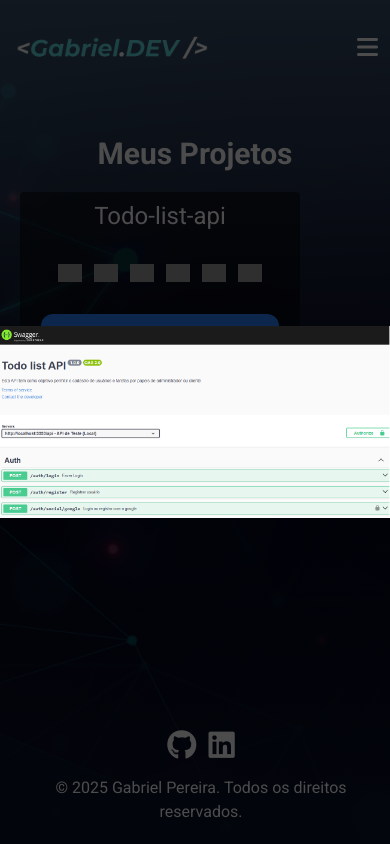
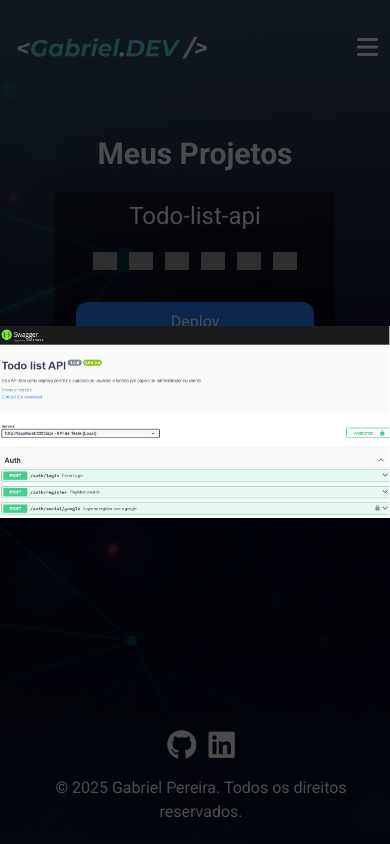
Before and after one commit to gabriel8programmer/portfolio-backend, a website: page projects.html in a window 390 px wide. Both pictures are taken after a click on the element 180 px from the left and 330 px from the top of the page. Drawn offline with Linux system fonts and the light colour scheme; grey boxes are pictures that could not be loaded.

Commit message:
refact: refactoring projects page

```diff
--- a/js/projects.js
+++ b/js/projects.js
@@ -2,6 +2,11 @@
 const carousel = document.querySelector("#projects-carousel")
 const btnPrev = document.querySelector("#btn-prev")
 const btnNext = document.querySelector("#btn-next")
+
+let bodyWidth = null
+let firstCardWidth = null
+let cardStep = null
+let scrollAmount = null
 
 const projects = [
     {
@@ -30,7 +35,13 @@ const getListStacksTemplate = (stackSlugs = []) => {
 }
 
 function toggleOverlay(e) {
-    const el = e.target;
+    let el = null
+
+    if (e.target.tagName === "IMG") {
+        el = e.target.parentNode
+    } else {
+        el = e.target
+    }
 
     el.classList.toggle("bg-black/70")
     el.classList.toggle("fixed")
@@ -38,7 +49,7 @@ function toggleOverlay(e) {
     el.classList.toggle("h-screen")
     el.classList.toggle("top-0")
     el.classList.toggle("left-0")
-    el.classList.toggle("z-10000")
+    el.classList.toggle("z-9999999")
 }
 
 
@@ -50,8 +61,12 @@ const getTemplateProject = ({ title, img, stackSlugs, github, deploy }) => {
           >
             <h4 class="text-2xl text-center p-2">${title}</h4>
 
-            <div onClick="toggleOverlay(event)" class="transition-500 ease-in-out">
-                <img src="${img}" alt="Imagem do projeto (${title})" class="h-full object-contain" />
+            <div onClick="toggleOverlay(event)" class="flex  justify-center items-center cursor-pointer transition-all duration-500">
+                <img
+                    src="${img}"
+                    alt="Projeto (${title})"
+                    class="w-full h-full object-contain max-h-150"
+                />
             </div>
 
             ${listStacks}
@@ -82,7 +97,7 @@ const next = () => {
 const populateCarousel = () => {
     projects.map(project => {
         const templateProject = getTemplateProject(project)
-        carousel.innerHTML = templateProject
+        carousel.innerHTML += templateProject
     })
 }
 
@@ -105,10 +120,10 @@ window.addEventListener("load", () => {
     populateCarousel()
 
     // get card project size
-    const bodyWidth = body.clientWidth
-    const firstCardWidth = carousel.querySelector("div").offsetWidth
-    const cardStep = Math.floor(bodyWidth / firstCardWidth)
-    const scrollAmount = (carousel.querySelector("div").offsetWidth * cardStep)
+    bodyWidth = body.clientWidth
+    firstCardWidth = carousel.querySelector("div").offsetWidth
+    cardStep = Math.floor(bodyWidth / firstCardWidth)
+    scrollAmount = (carousel.querySelector("div").offsetWidth * cardStep)
 
 
     // toggle visibility buttons
--- a/package.json
+++ b/package.json
@@ -5,5 +5,8 @@
   "dependencies": {
     "@tailwindcss/cli": "^4.1.7",
     "tailwindcss": "^4.1.7"
+  },
+  "devDependencies": {
+    "tailwind-scrollbar": "^4.0.2"
   }
 }
--- a/projects.html
+++ b/projects.html
@@ -86,26 +86,25 @@
     </header>
 
     <section class="my-10 px-5 grow">
-      <article class="flex flex-col gap-5 w-full relative">
+      <article class="flex flex-col gap-5 w-full">
         <h1 class="text-3xl font-bold text-center">Meus Projetos</h1>
 
-        <div
-          class="flex gap-5 overflow-hidden snap-x snap-mandatory scroll-smooth"
-          id="projects-carousel"
-        ></div>
+        <div class="flex justify-center w-full relative">
+          <div id="projects-carousel" class="w-auto flex gap-5 overflow-hidden scroll-smooth"></div>
 
           <button
-          class="w-20 h-20 bg-white/50 rounded-full text-3xl absolute top-1/2 transform -translate-y-1/2 cursor-pointer transition-500 hover:bg-white hover:text-black hidden"
+            class="w-15 h-15 bg-blue-500/60 rounded-full text-3xl absolute left-0 top-1/2 transform -translate-y-1/2 cursor-pointer transition-500 hover:bg-blue-500 active:bg-blue-500 hidden"
             id="btn-prev"
           >
             <i class="fa-solid fa-chevron-left"></i>
           </button>
           <button
-          class="w-20 h-20 bg-white/50 rounded-full text-3xl absolute right-0 top-1/2 transform -translate-y-1/2 cursor-pointer transition-500 hover:bg-white hover:text-black hidden"
+            class="w-15 h-15 bg-blue-500/60 rounded-full text-3xl absolute right-0 top-1/2 transform -translate-y-1/2 cursor-pointer transition-500 hover:bg-blue-500 active:bg-blue-500 hidden"
             id="btn-next"
           >
             <i class="fa-solid fa-chevron-right"></i>
           </button>
+        </div>
       </article>
     </section>
 
--- a/tailwind.config.js
+++ b/tailwind.config.js
@@ -1,18 +1,7 @@
 // tailwind.config.js
 module.exports = {
-    content: ["./index.html", "./src/**/*.{js,ts,jsx,tsx}"],
-    theme: {
-        extend: {
-            keyframes: {
-                slideInLeft: {
-                    '0%': { opacity: '0', transform: 'translateX(-100px)' },
-                    '100%': { opacity: '1', transform: 'translateX(0)' },
-                },
-            },
-            animation: {
-                slideInLeft: 'slideInLeft 0.8s ease-out forwards',
-            },
-        },
-    },
-    plugins: [],
+    content: ["./src/**/*.{html,js,ts,jsx,tsx}"],
+    plugins: [
+        require('tailwind-scrollbar')
+    ],
 }
```
Also changed, not shown: css/output.css, 1 other file. Lines whose indentation alone changed are shown as unchanged.
